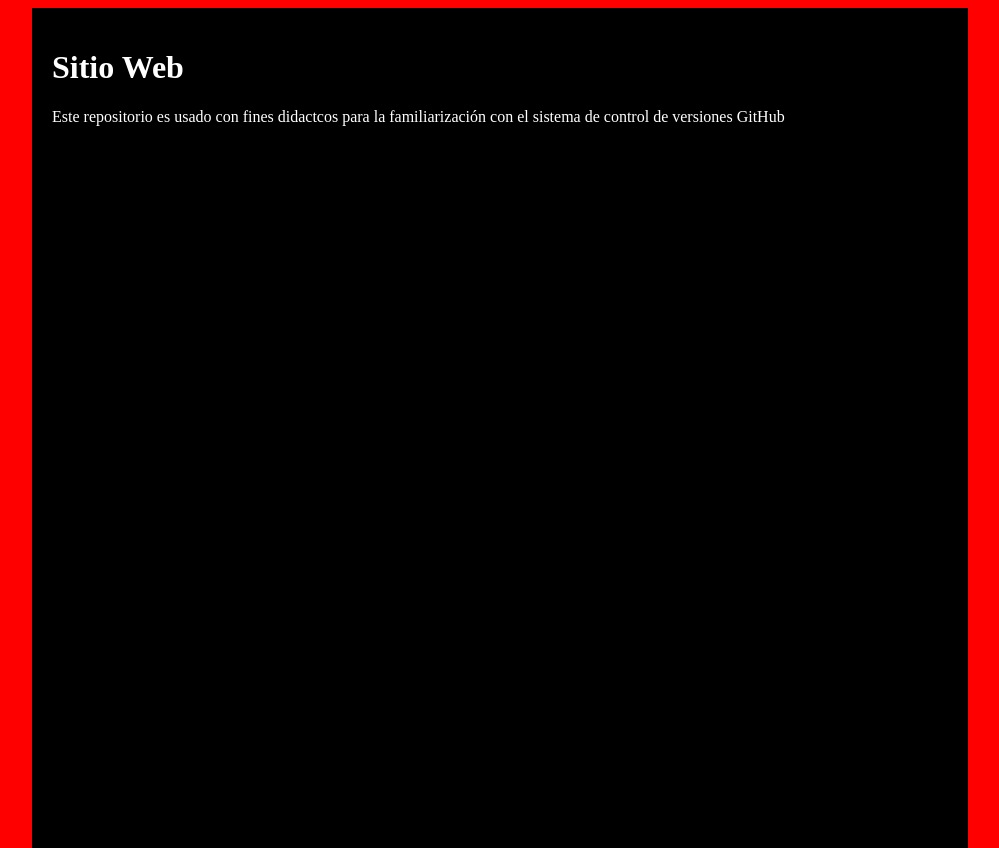
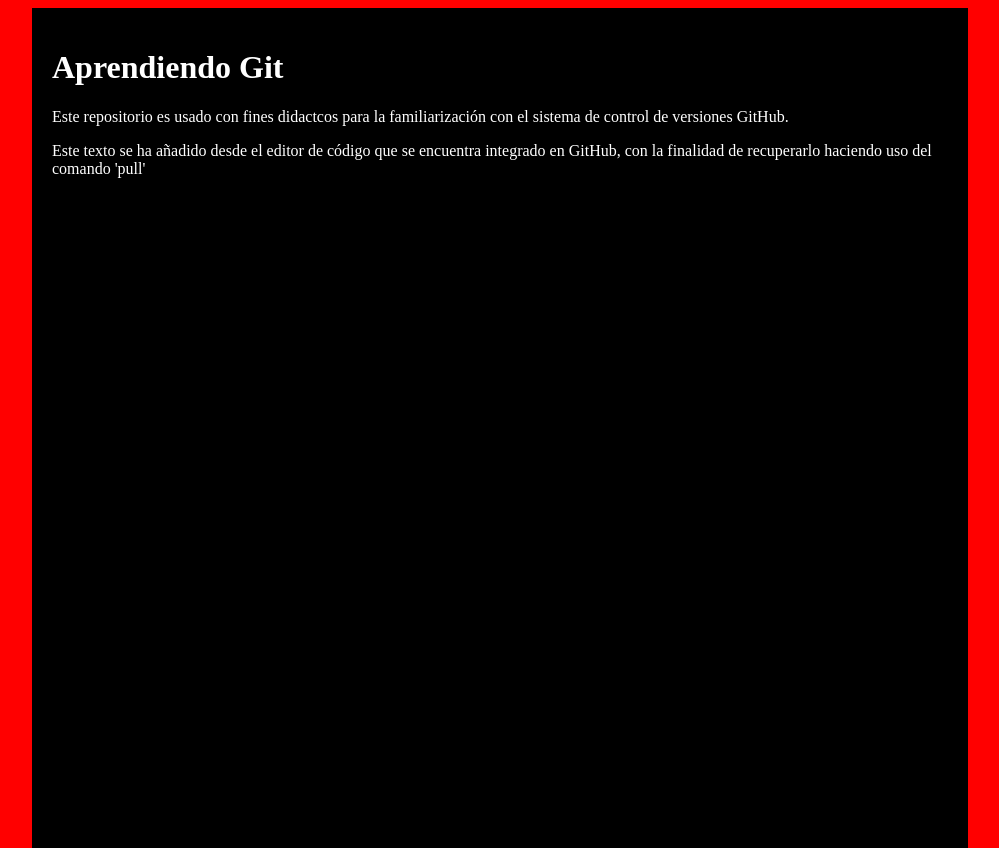
Before and after one commit to davidanguiano/aprendiendo-github, a plain HTML site: page index.html in a window 1280 px wide. Shown: the whole page, without its empty margins (168-1167 px from the left). Drawn offline with Linux system fonts and the light colour scheme.

Commit message:
Update index.html

```diff
--- a/index.html
+++ b/index.html
@@ -11,8 +11,10 @@
 </head>
 <body>
   <div>
-    <h1>Sitio Web</h1>
-    <p>Este repositorio es usado con fines didactcos para la familiarización con el sistema de control de versiones GitHub</p>
+    <h1>Aprendiendo Git</h1>
+    <p>Este repositorio es usado con fines didactcos para la familiarización con el sistema de control de versiones GitHub.</p>
+    <p>Este texto se ha añadido desde el editor de código que se encuentra integrado en GitHub, con la finalidad de
+    recuperarlo haciendo uso del comando 'pull'</p>
   </div>
 </body>
 </html>
```
